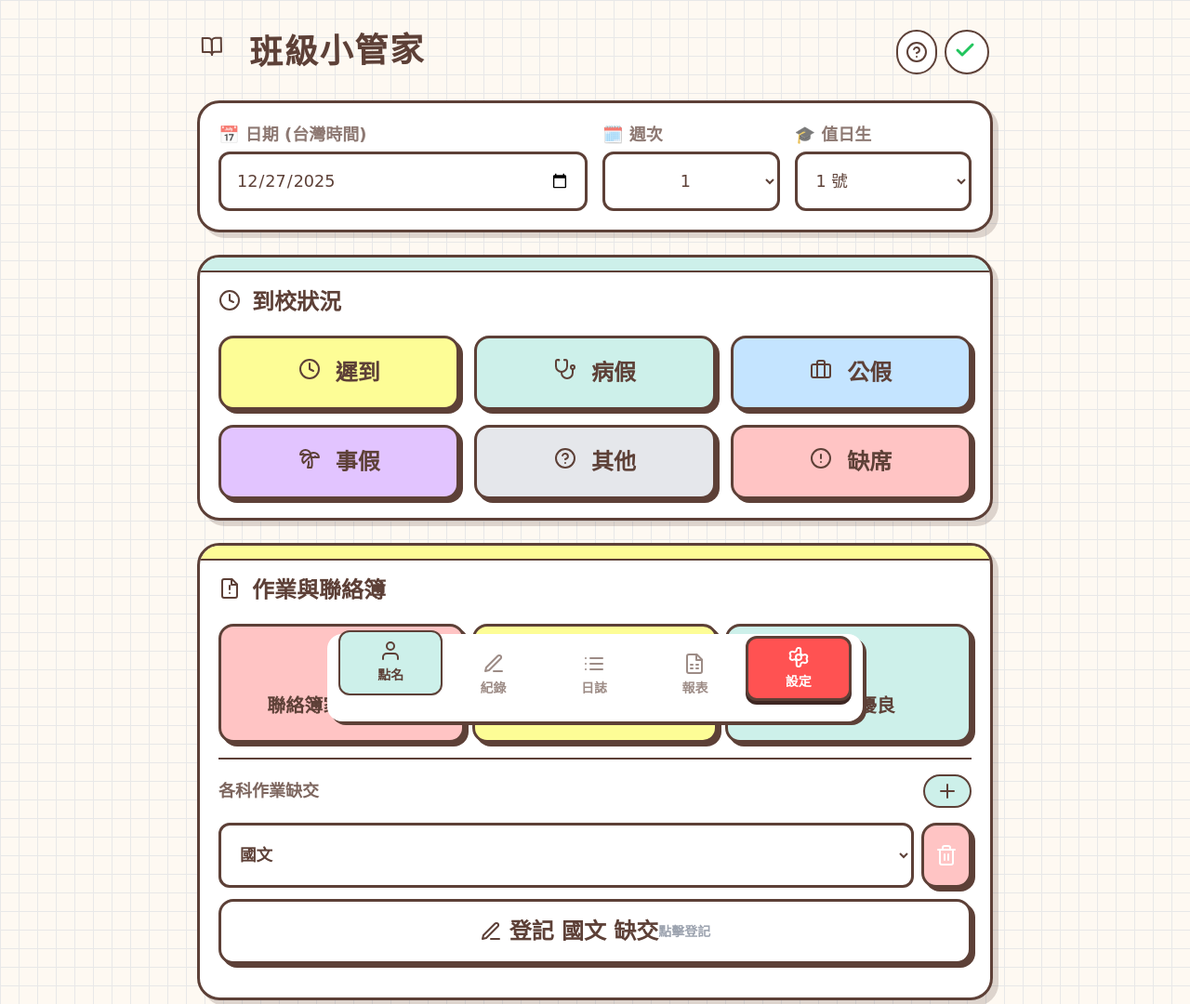
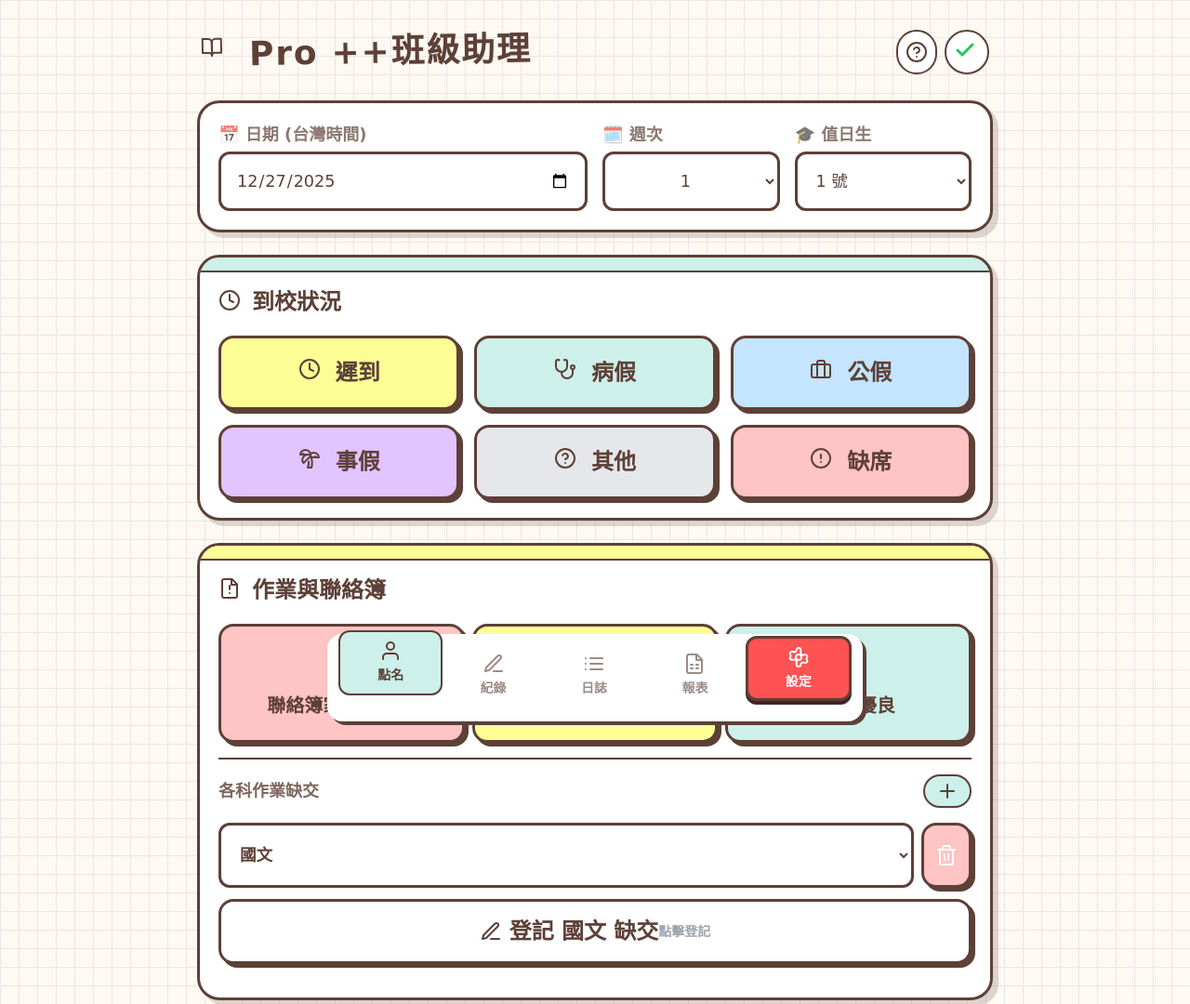
Before and after one commit to hihibearjp-cloud/Class-manage-_-term-final, a plain HTML site: page index.html in a window 1280 px wide. Shown: the top 1080 px of the page at 93% size. Drawn offline with nearby package versions, Linux system fonts and the light colour scheme; a web font is replaced by a local one.

Commit message:
Update index.html

```diff
--- a/index.html
+++ b/index.html
@@ -3,11 +3,11 @@
 <head>
     <meta charset="UTF-8">
     <meta name="viewport" content="width=device-width, initial-scale=1.0, maximum-scale=1.0, user-scalable=no, viewport-fit=cover">
-    <title>班級小管家 (Pro版)</title>
+    <title>Pro ++班級助理</title>
 
     <meta name="apple-mobile-web-app-capable" content="yes">
     <meta name="apple-mobile-web-app-status-bar-style" content="black-translucent">
-    <meta name="apple-mobile-web-app-title" content="班級小管家">
+    <meta name="apple-mobile-web-app-title" content="Pro ++班級助理">
     <meta name="theme-color" content="#FFD700">
 
     <link rel="apple-touch-icon" id="ios-icon" href="">
@@ -24,6 +24,7 @@
 
     <script>
         (function() {
+            // 加入了 Pro++ 文字在左上角
             const svgSource = `
             <svg xmlns="http://www.w3.org/2000/svg" width="512" height="512" viewBox="0 0 512 512">
                 <rect width="512" height="512" rx="100" fill="#FFD700"/>
@@ -31,6 +32,7 @@
                 <rect x="86" y="126" width="340" height="260" rx="12" fill="#1B5E20"/>
                 <path d="M136 210c10-10 60-10 70 0s10 20 0 30M 136 285c10-10 100-10 110 0M 136 360c10-10 150-10 160 0" stroke="#FFF" stroke-width="10" stroke-linecap="round" fill="none" opacity="0.8"/>
                 <path d="M360 350l40-40" stroke="#FFF" stroke-width="16" stroke-linecap="round"/>
+                <text x="25" y="105" font-family="Arial, sans-serif" font-size="95" font-weight="900" fill="#FF1744" stroke="white" stroke-width="6" style="filter: drop-shadow(2px 2px 0px rgba(0,0,0,0.3));">Pro++</text>
             </svg>`;
 
             function generateAppleIcon() {
@@ -91,7 +93,7 @@
     <div id="root">
         <div id="loading-screen">
             <div class="loader"></div>
-            <h2 style="color: #5D4037; font-weight: bold; font-family: sans-serif; font-size: 1.5rem;">Class Manage</h2>
+            <h2 style="color: #5D4037; font-weight: bold; font-family: sans-serif; font-size: 1.5rem;">Pro ++班級助理</h2>
             <p style="color: #8D6E63; font-size: 1rem; margin-top: 5px;">啟動中...</p>
         </div>
     </div>
@@ -1261,7 +1263,7 @@
               <style>{customStyles}</style>
               <Modal config={modalConfig} onClose={() => setModalConfig(prev => ({...prev, show: false}))} />
 
-              <header className="pt-8 pb-3 px-6 flex justify-between items-center"><h1 className="text-4xl font-bold text-coffee tracking-wider transform -rotate-1 flex items-center gap-3"><Icon name="BookOpen" className="w-10 h-10" /> 班級小管家</h1><div className="flex gap-2"><button onClick={() => setActiveTab('manual')} className="bg-white p-2 rounded-full border-2 border-coffee shadow-sm active:scale-95 transition" title="使用說明書"><Icon name="HelpCircle" className="w-7 h-7 text-coffee"/></button><div className="bg-white p-2 rounded-full border-2 border-coffee shadow-sm flex items-center justify-center" title={saveStatus === 'saved' ? '已儲存' : '儲存中...'}>{saveStatus === 'saved' ? <Icon name="Check" className="w-7 h-7" /> : <Icon name="Loader" className="w-7 h-7" />}</div></div></header>
+              <header className="pt-8 pb-3 px-6 flex justify-between items-center"><h1 className="text-4xl font-bold text-coffee tracking-wider transform -rotate-1 flex items-center gap-3"><Icon name="BookOpen" className="w-10 h-10" /> Pro ++班級助理</h1><div className="flex gap-2"><button onClick={() => setActiveTab('manual')} className="bg-white p-2 rounded-full border-2 border-coffee shadow-sm active:scale-95 transition" title="使用說明書"><Icon name="HelpCircle" className="w-7 h-7 text-coffee"/></button><div className="bg-white p-2 rounded-full border-2 border-coffee shadow-sm flex items-center justify-center" title={saveStatus === 'saved' ? '已儲存' : '儲存中...'}>{saveStatus === 'saved' ? <Icon name="Check" className="w-7 h-7" /> : <Icon name="Loader" className="w-7 h-7" />}</div></div></header>
               <main className="px-5 h-full pt-4">{activeTab === 'basic' && renderBasicInfo()}{activeTab === 'log' && renderLog()}{activeTab === 'review' && renderReview()}{activeTab === 'report' && renderReports()}{activeTab === 'settings' && renderSettings()}{activeTab === 'manual' && renderManual()}</main>
               <StudentSelector
                   isOpen={isSelectorOpen}
```
